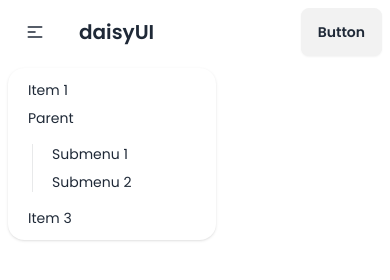
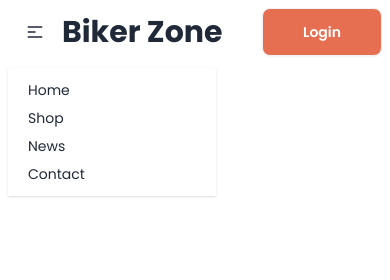
Before and after one commit to mahmud-reza-rafsun/biker_zone, a plain HTML site: page index.html in a window 390 px wide. Both pictures are taken after a click on the button 35 px from the left and 32 px from the top of the page. Drawn offline with nearby package versions, Linux system fonts and the light colour scheme.

Commit message:
navbar complete

```diff
--- a/index.html
+++ b/index.html
@@ -16,13 +16,25 @@
             font-family: "Poppins", serif;
         }
     </style>
+    <script>
+        tailwind.config = {
+          theme: {
+            extend: {
+              colors: {
+                'primary-color': '#E76F51',
+                'theme-color': '#E76F51',
+              }
+            }
+          }
+        }
+      </script>
 </head>
 <body class="font-poppins">
     <!-- Header Section -->
-     <header>
+     <header class="md:container mx-auto">
         <nav>
             <div class="navbar bg-base-100">
-                <div class="navbar-start">
+                <div class="flex-1">
                   <div class="dropdown">
                     <div tabindex="0" role="button" class="btn btn-ghost lg:hidden">
                       <svg
@@ -40,37 +52,25 @@
                     </div>
                     <ul
                       tabindex="0"
-                      class="menu menu-sm dropdown-content bg-base-100 rounded-box z-[1] mt-3 w-52 p-2 shadow">
-                      <li><a>Item 1</a></li>
-                      <li>
-                        <a>Parent</a>
-                        <ul class="p-2">
-                          <li><a>Submenu 1</a></li>
-                          <li><a>Submenu 2</a></li>
-                        </ul>
-                      </li>
-                      <li><a>Item 3</a></li>
+                      class="menu menu-sm dropdown-content z-[1] mt-3 w-52 shadow">
+                      <li><a>Home</a></li>
+                      <li><a>Shop</a></li>
+                      <li><a>News</a></li>
+                      <li><a>Contact</a></li>
                     </ul>
                   </div>
-                  <a class="btn btn-ghost text-xl">daisyUI</a>
+                  <a class="font-bold text-3xl">Biker Zone</a>
                 </div>
                 <div class="navbar-center hidden lg:flex">
                   <ul class="menu menu-horizontal px-1">
-                    <li><a>Item 1</a></li>
-                    <li>
-                      <details>
-                        <summary>Parent</summary>
-                        <ul class="p-2">
-                          <li><a>Submenu 1</a></li>
-                          <li><a>Submenu 2</a></li>
-                        </ul>
-                      </details>
-                    </li>
-                    <li><a>Item 3</a></li>
+                    <li><a>Home</a></li>
+                      <li><a>Shop</a></li>
+                      <li><a>News</a></li>
+                      <li><a>Contact</a></li>
                   </ul>
                 </div>
-                <div class="navbar-end">
-                  <a class="btn">Button</a>
+                <div class="">
+                  <a class="btn bg-theme-color hover:bg-slate-600 text-white px-10">Login</a>
                 </div>
               </div>
         </nav>
```
Also changed, not shown: tailwind.config.js (added, +8 -0 lines).
